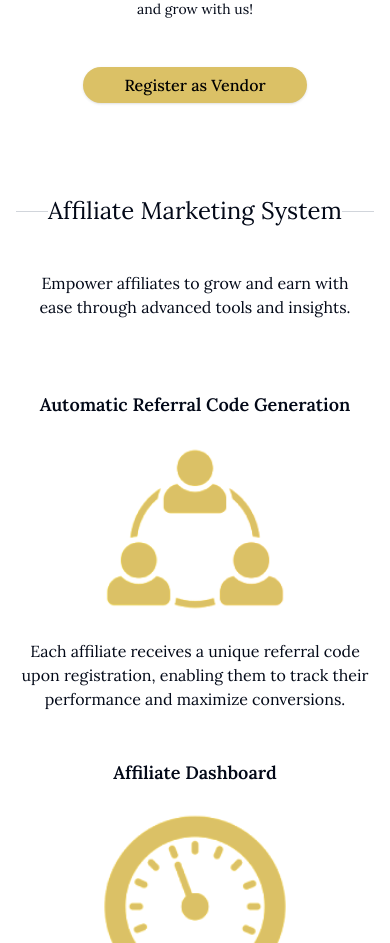
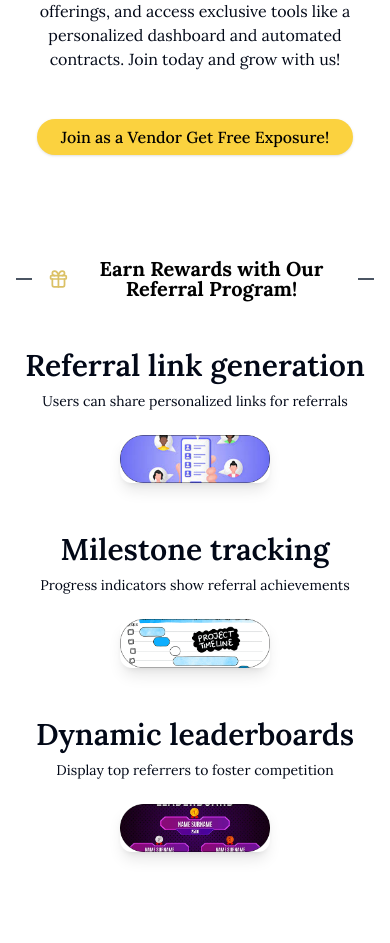
Before and after one commit to Abdullah1811s/TheMenuApp, a Next.js app: page / in a window 390 px wide. Shown: the part 1057-2000 px from the top of the page. Built offline with nearby package versions, Linux system fonts and the light colour scheme.

Commit message:
"heading and format changed"

```diff
--- a/src/app/(root)/(routes)/page.tsx
+++ b/src/app/(root)/(routes)/page.tsx
@@ -1,5 +1,6 @@
 import NavbarComponent from "@/components/customComponents/NavbarComponent";
 import { Button } from "@/components/ui/button";
+import { StatCard } from "@/components/customComponents/StatCard";
 import TitleCard from "@/components/customComponents/TitleCard";
 import Image from "next/image";
 import Lapboard from "@/components/customComponents/Lapboard";
@@ -7,8 +8,7 @@ import RankCard from "@/components/customComponents/RankCard";
 import WeeklyRaffles from "@/components/customComponents/WeeklyRaffles";
 import CampaignPerformance from "@/components/customComponents/CampaignPerformance";
 import SpinWheel from "@/components/customComponents/SpinWheel";
-import { StatCard } from "@/components/customComponents/StatCard";
-
+import { Gift, ShoppingBag, Trophy, Megaphone, DollarSign  , Bell} from "lucide-react";
 
 export default function Home() {
   return (
@@ -20,14 +20,14 @@ export default function Home() {
             <h1 className="text-4xl sm:text-5xl md:text-6xl lg:text-7xl font-semibold leading-tight">
               Join <span className="text-[#DBC166] font-bold">The Menu</span> <br /> Today!
             </h1>
-            <p className="mt-4 text-sm sm:text-base md:text-lg text-gray-600">
+            <p className="mt-4 text-sm sm:text-base md:text-lg">
               Unlock exclusive discounts, compete for exciting prizes, and earn rewards through referrals—join The Menu Portal today!
             </p>
             <div className="mt-6 flex flex-col sm:flex-row gap-4 justify-center md:justify-start">
-              <Button className="w-full sm:w-56 bg-[#DBC166] text-black px-6 py-4 sm:py-5 text-base sm:text-lg rounded-full font-medium transition-all duration-300 ease-in-out hover:bg-[#C0B060] hover:shadow-md">
-                Sign Up Now for R50
+              <Button className="w-fit sm:w-fit bg-[#fbd23f] text-black px-6 py-4 sm:py-5 text-base sm:text-lg rounded-full font-medium transition-all duration-300 ease-in-out hover:bg-[#C0B060] hover:shadow-lg hover:scale-105">
+                Get Instant Access for Just R50!
               </Button>
-              <Button className="w-full sm:w-56 bg-transparent border border-black text-black px-6 py-4 sm:py-5 text-base sm:text-lg rounded-full font-medium transition-all duration-300 ease-in-out hover:bg-gray-200 hover:shadow-md">
+              <Button className="w-full sm:w-56 bg-transparent border border-black text-black px-6 py-4 sm:py-5 text-base sm:text-lg rounded-full font-medium transition-all duration-300 ease-in-out hover:bg-gray-200 hover:shadow-md hover:scale-105">
                 Register Now
               </Button>
 
@@ -47,127 +47,84 @@ export default function Home() {
         </section>
 
         <section className="mt-12 w-full text-center">
-          <TitleCard title="Vendor Onboarding Tools" />
+          <TitleCard title="Become a Vendor & Grow Your Business" IconComponent={ShoppingBag} />
           <div className="flex flex-col items-center justify-center gap-12 mt-12">
-            <p className="text-sm sm:text-base md:text-lg lg:text-xl px-4 sm:px-8 md:px-16 lg:px-24">
+            <p className="mt-2 sm:text-xl md:text-xl">
               Register your business with The Menu Portal to reach more customers, showcase your offerings, and access exclusive tools like a personalized dashboard and automated contracts. Join today and grow with us!
             </p>
-            <Button className="w-56 bg-[#DBC166] text-black px-6 py-4 sm:py-5 text-base sm:text-lg rounded-full font-medium transition-all duration-300 ease-in-out hover:bg-[#C0B060] hover:shadow-md">
-              Register as Vendor
+            <Button className="w-fit sm:w-fit bg-[#fbd23f] text-black px-6 py-4 sm:py-5 text-base sm:text-lg rounded-full font-medium transition-all duration-300 ease-in-out hover:bg-[#C0B060] hover:shadow-lg hover:scale-105">
+              Join as a Vendor Get Free Exposure!
             </Button>
           </div>
         </section>
 
-        <section className="mt-12 w-full text-center">
-          <TitleCard title="Affiliate Marketing System" />
-          <div className="flex flex-col items-center justify-center gap-12 mt-12 w-full">
-            <p className="text-base sm:text-base md:text-lg lg:text-xl px-4 sm:px-8 md:px-16 lg:px-24">
-              Empower affiliates to grow and earn with ease through advanced tools and insights.
-            </p>
-
-            <div className="mt-6 flex flex-col md:flex-row items-center justify-center gap-12 w-full max-w-7xl">
-
-              <div className="flex flex-col items-center justify-center text-center w-full md:w-1/2 flex-grow">
-                <h2 className="text-lg font-semibold">Automatic Referral Code Generation</h2>
-                <Image
-                  src="/referral.png"
-                  alt="Referral"
-                  width={200}
-                  height={200}
-                  className="rounded-xl bg-transparent mt-6"
-                />
-                <p className="text-base mt-6">
-                  Each affiliate receives a unique referral code upon registration, enabling them to track their performance and maximize conversions.
-                </p>
-              </div>
-
-              <div className="hidden md:block h-32 w-[2px] bg-black"></div>
 
 
-              <div className="flex flex-col items-center justify-center text-center w-full md:w-1/2 flex-grow">
-                <h2 className="text-lg font-semibold">Affiliate Dashboard</h2>
-                <Image
-                  src="/clock.png"
-                  alt="Affiliate Dashboard"
-                  width={200}
-                  height={200}
-                  className="rounded-xl bg-transparent mt-6"
-                />
-                <p className="text-base mt-6">
-                  A user-friendly dashboard designed for affiliates to monitor and manage their performance.
-                </p>
-              </div>
-            </div>
+        <section className="mt-12 w-full text-center">
 
-          </div>
-        </section>
+          <TitleCard title="Earn Rewards with Our Referral Program!" IconComponent={Gift} />
 
-        <section className="mt-12 w-full text-center">
-          <TitleCard title="User Referral System" />
           <div className="mt-12 w-full space-y-12">
 
             <div className="w-full flex flex-col md:flex-row items-center md:justify-between gap-6">
               <div className="md:w-1/2">
-                <h3 className="text-2xl font-semibold">Referral link generation</h3>
-                <p className="text-xl text-gray-600">
+                <h3 className="text-3xl font-semibold">Referral link generation</h3>
+                <p className="mt-2 text-sm sm:text-base md:text-lg">
                   Users can share personalized links for referrals
                 </p>
               </div>
               <Image
                 src="/RefLink.png"
                 alt="Referral Link"
-                width={400}
-                height={340}
+                width={300} // Reduce the default width
+                height={250} // Reduce the default height
                 className="w-full max-w-[150px] sm:max-w-[200px] md:max-w-[250px] lg:max-w-[400px] rounded-xl shadow-lg transition-transform duration-300 ease-in-out hover:scale-110"
               />
             </div>
 
             <div className="w-full flex flex-col md:flex-row-reverse items-center md:justify-between gap-6">
               <div className="md:w-1/2">
-                <h3 className="text-2xl font-semibold">Milestone tracking</h3>
-                <p className="text-xl text-gray-600">
+                <h3 className="text-3xl font-semibold">Milestone tracking</h3>
+                <p className="mt-2 text-sm sm:text-base md:text-lg">
                   Progress indicators show referral achievements
                 </p>
               </div>
               <Image
                 src="/milestone.png"
                 alt="Milestone Tracking"
-                width={400}
-                height={340}
+                width={300} // Reduce the default width
+                height={250} // Reduce the default height
                 className="w-full max-w-[150px] sm:max-w-[200px] md:max-w-[250px] lg:max-w-[400px] rounded-xl shadow-lg transition-transform duration-300 ease-in-out hover:scale-110"
               />
             </div>
 
             <div className="w-full flex flex-col md:flex-row items-center md:justify-between gap-6">
               <div className="md:w-1/2">
-                <h3 className="text-2xl font-semibold">Dynamic leaderboards</h3>
-                <p className="text-xl text-gray-600">
+                <h3 className="text-3xl font-semibold">Dynamic leaderboards</h3>
+                <p className="mt-2 text-sm sm:text-base md:text-lg">
                   Display top referrers to foster competition
                 </p>
               </div>
               <Image
                 src="/dynamicLead.png"
                 alt="Dynamic Leaderboards"
-                width={400}
-                height={340}
+                width={300} // Reduce the default width
+                height={250} // Reduce the default height
                 className="w-full max-w-[150px] sm:max-w-[200px] md:max-w-[250px] lg:max-w-[400px] rounded-xl shadow-lg transition-transform duration-300 ease-in-out hover:scale-110"
               />
             </div>
           </div>
-
-
         </section>
 
-
         <section className="mt-12 w-full text-center">
-          <TitleCard title="Gamified Elements" />
+          <TitleCard title="Gamified Elements" IconComponent={Trophy} />
           <div className="flex flex-col items-center justify-center gap-12 mt-12 w-full">
-            <p className="text-base sm:text-base md:text-lg lg:text-xl px-4 sm:px-8 md:px-16 lg:px-24">
+            <p className="mt-2 text-base sm:text-base md:text-xl">
               Users earn points and rewards by achieving milestones
             </p>
-            <h1 className="font-bold text-start text-2xl flex items-center justify-center">
+            <h3 className="font-bold text-3xl flex items-center justify-center">
               Leaderboards
-            </h1>
+            </h3>
           </div>
 
           <div className="w-full flex items-center justify-center">
@@ -176,12 +133,11 @@ export default function Home() {
 
         </section>
 
-        <section className="mt-20 mb-20 w-full flex items-center justify-center">
+        <section className="mt-12 w-full flex items-center justify-center">
           <SpinWheel />
         </section>
 
-
-        <section className="mt-12 w-full">
+        <section className="mt-10 w-full">
           <RankCard />
         </section>
 
@@ -190,7 +146,10 @@ export default function Home() {
 
         </section>
         <section className="mt-12 w-full ">
-          <TitleCard title="Dynamic Advertising Banners" />
+          <TitleCard
+            title="Dynamic Advertising Banners"
+            IconComponent={Megaphone}
+          />
           <div className="mt-6">
             <CampaignPerformance />
           </div>
@@ -206,8 +165,56 @@ export default function Home() {
 
         </section>
 
+        <section className="mt-8 w-full text-center">
+          <TitleCard
+            title="Affiliate Marketing System"
+            IconComponent={DollarSign}
+          />
+          <div className="flex flex-col items-center gap-6 mt-6 w-full">
+            <p className="text-base sm:text-base md:text-xl max-w-2xl">
+              Empower affiliates to grow and earn with ease through advanced tools and insights.
+            </p>
+
+            <div className="flex flex-col md:flex-row items-center gap-6 w-full max-w-5xl">
+              <div className="flex flex-col items-center text-center w-full md:w-1/2">
+                <h2 className="text-lg font-semibold">Automatic Referral Code Generation</h2>
+                <Image
+                  src="/referral.png"
+                  alt="Referral"
+                  width={160}
+                  height={160}
+                  className="rounded-xl bg-transparent mt-4"
+                />
+                <p className="mt-2 text-base sm:text-base md:text-base">
+                  Each affiliate gets a unique referral code to track their performance and maximize conversions.
+                </p>
+              </div>
+
+              <div className="hidden md:block h-24 w-[1px] bg-gray-400"></div>
+
+              <div className="flex flex-col items-center text-center w-full md:w-1/2">
+                <h2 className="text-lg font-semibold">Affiliate Dashboard</h2>
+                <Image
+                  src="/clock.png"
+                  alt="Affiliate Dashboard"
+                  width={160}
+                  height={160}
+                  className="rounded-xl bg-transparent mt-4"
+                />
+                <p className="mt-2 text-base sm:text-base md:text-base">
+                  A user-friendly dashboard for affiliates to monitor and manage their performance.
+                </p>
+              </div>
+            </div>
+          </div>
+        </section>
+
         <section className="mt-12 w-full ">
-          <TitleCard title="Additional Update" />
+
+          <TitleCard
+            title="Additional Update"
+            IconComponent={Bell}
+          />
           <div className="mt-10">
             <div className="flex flex-col md:flex-row justify-center gap-10 py-12">
               <div className="border border-gray-300 rounded-2xl p-8 w-96 shadow-xl bg-white">
@@ -228,7 +235,7 @@ export default function Home() {
               <div className="border border-gray-300 rounded-2xl p-8 w-96 shadow-xl bg-white">
                 <Image src="/exclusive.png" alt="Membership Icon" width={200} height={200} className="w-20 mx-auto mb-6" />
                 <h2 className="text-2xl font-bold text-center">Free Membership Offer</h2>
-                <p className="mt-4 text-gray-700 text-lg">
+                <p className="mt-4 text-sm sm:text-base md:text-lg">
                   Users who pay the R50 access fee during the Waiting Page period will automatically receive one free month of the Lion Plan when the full platform launches. This process will be automated, with clear communication to users.
                 </p>
               </div>
@@ -246,7 +253,7 @@ export default function Home() {
               <Image src="/Logo.png" alt="The Menu Logo" width={200} height={200} className="w-10" />
               <div>
                 <h2 className="text-lg font-semibold text-[#d4a373]">THE MENU</h2>
-                <p className="text-xs uppercase tracking-wide text-gray-400">YOUR WORLD, YOUR WAY</p>
+                <p className="mt-4 text-sm sm:text-base md:text-lg">YOUR WORLD, YOUR WAY</p>
               </div>
             </div>
 
--- a/src/components/customComponents/CampaignPerformance.tsx
+++ b/src/components/customComponents/CampaignPerformance.tsx
@@ -55,7 +55,7 @@ const CampaignPerformance = () => {
             </div>
 
             <div className="w-full md:w-1/2">
-                <p className="text-gray-700 text-lg">
+                <p className=" text-xl">
                     Track the success of your campaigns with real-time performance insights. Admins and vendors
                     can easily monitor ad impressions and clicks to measure engagement and optimize results.
                 </p>
--- a/src/components/customComponents/TitleCard.tsx
+++ b/src/components/customComponents/TitleCard.tsx
@@ -1,11 +1,12 @@
-const TitleCard = ({ title }: { title: string }) => {
+
+const TitleCard = ({ title, IconComponent }: { title: string; IconComponent?: React.ElementType }) => {
   return (
-    <div className="relative flex items-center justify-center w-full mt-12 px-4">
-      <div className="absolute w-full border-t border-gray-300"></div>
-      <div className="relative bg-white flex flex-col items-center">
-
-        <h2 className="text-2xl sm:text-3xl md:text-4xl leading-none text-center">{title}</h2>
-
+    <div className="relative flex items-center justify-center w-full mt-14 px-4">
+      <div className="absolute w-full border-t-2 border-gray-600"></div>
+      <div className="relative bg-white flex flex-col items-center px-4">
+        <h2 className="text-xl sm:text-3xl md:text-4xl leading-none font-bold text-center flex items-center gap-3 text-black">
+          {IconComponent && <IconComponent className="w-8 h-8 text-[#DBC166]" />} {title}
+        </h2>
       </div>
     </div>
   );
--- a/src/components/customComponents/WeeklyRaffles.tsx
+++ b/src/components/customComponents/WeeklyRaffles.tsx
@@ -1,5 +1,6 @@
 import React from "react";
 import Image from "next/image";
+import { Ticket } from "lucide-react";
 
 const WeeklyRaffles = () => {
     const prizes = [
@@ -12,7 +13,10 @@ const WeeklyRaffles = () => {
     return (
         <section className="py-20">
             <div className="flex items-center gap-6">
-                <h2 className="text-4xl font-bold">Weekly Raffles</h2>
+                <h2 className="text-4xl font-bold flex items-center gap-2">
+                    <Ticket className="w-8 h-8 text-yellow-500" />
+                    Weekly Raffles
+                </h2>
                 <div className="h-2 w-8/12 bg-[#E8C8A8]"></div>
             </div>
 
```
Also changed, not shown: src/components/customComponents/NavbarComponent.tsx (+16 -16 lines), src/components/customComponents/RankCard.tsx (+6 -4 lines), src/components/customComponents/SpinWheel.tsx (+4 -11 lines).
